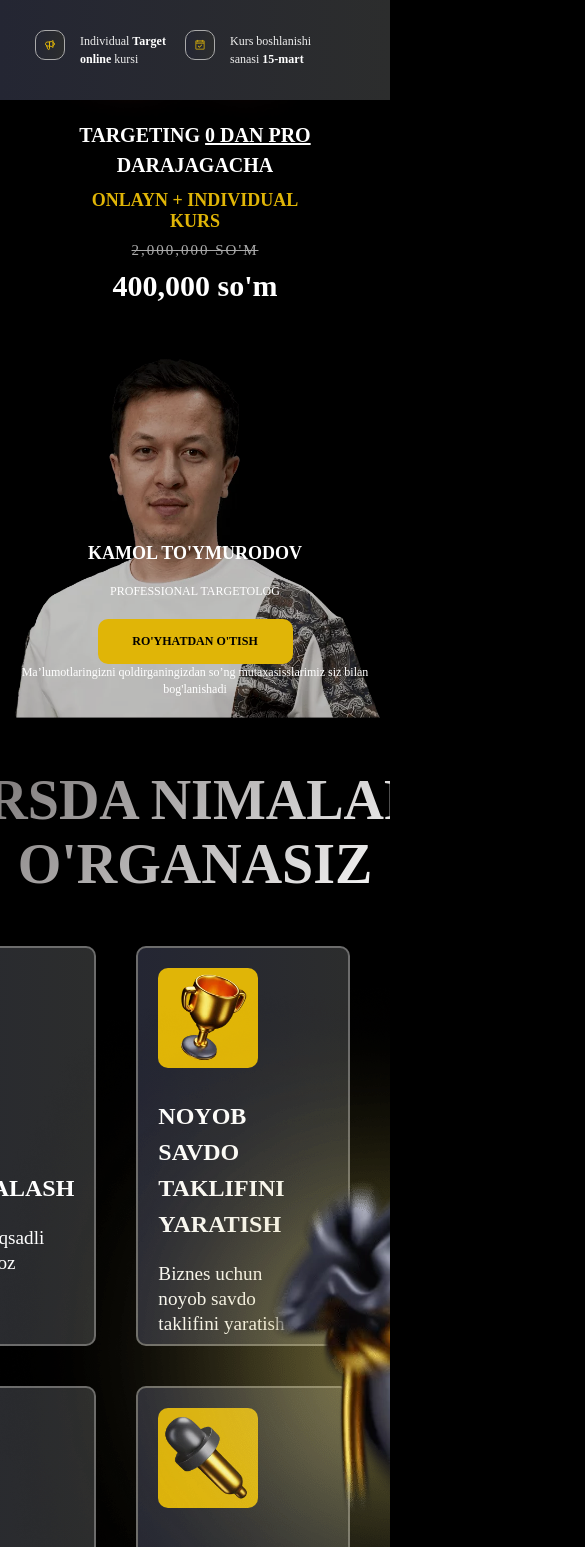
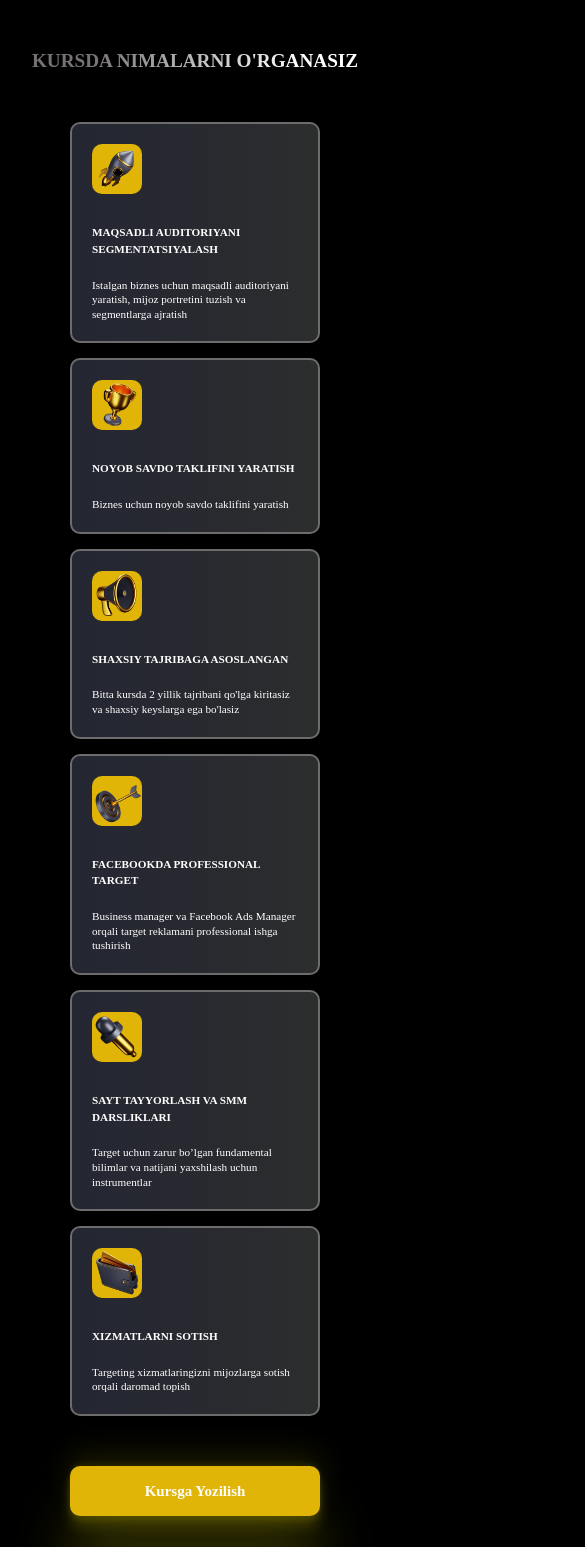
Before and after one commit to nodirbek6903/targetolog, a React (Vite) app: page / in a window 390 px wide. Shown: the top 1547 px of the page, 585 px wide, since content can reach past the window. Built offline with nearby package versions, Linux system fonts and the light colour scheme.

Commit message:
about responsive added

```diff
--- a/src/components/Home/About/About.css
+++ b/src/components/Home/About/About.css
@@ -28,6 +28,7 @@
 .about-card {
   margin: 0 auto;
   max-width: 400px;
+  width: 100%;
   max-height: 400px;
   border: 2px solid #6c6c6c;
   display: flex;
@@ -69,22 +70,22 @@
   width: 90%;
   line-height: 1.3;
 }
-.about-img1{
+.about-img1 {
   position: absolute;
   right: -260px;
   top: 30%;
   z-index: 1;
 }
-.about-img2{
+.about-img2 {
   position: absolute;
   right: -500px;
   top: 15%;
 }
-.about-btns{
+.about-btns {
   margin-top: 50px;
   margin-bottom: 50px;
 }
-.about-btn{
+.about-btn {
   width: 400px;
   height: 80px;
   font-size: 25px;
@@ -98,5 +99,154 @@
   align-items: center;
   justify-content: center;
   margin: 0 auto;
-  box-shadow: rgba( 233, 222, 9, 0.25) 0px 54px 55px, rgba(233, 222, 9, 0.12) 0px -12px 30px, rgba(233, 222, 9, 0.12) 0px 4px 6px, rgba(233, 222, 9, 0.17) 0px 12px 13px, rgba(233, 222, 9, 0.09) 0px -3px 5px;
+  box-shadow: rgba(233, 222, 9, 0.25) 0px 54px 55px,
+    rgba(233, 222, 9, 0.12) 0px -12px 30px, rgba(233, 222, 9, 0.12) 0px 4px 6px,
+    rgba(233, 222, 9, 0.17) 0px 12px 13px, rgba(233, 222, 9, 0.09) 0px -3px 5px;
 }
+
+/* responsive  */
+@media screen and (max-width: 1200px) {
+  .about-title {
+    font-size: 3rem;
+  }
+  .about-cards {
+    grid-template-columns: repeat(2, 1fr);
+  }
+  .about-card {
+    max-width: 350px;
+  }
+  .about-card-img {
+    width: 80px;
+    height: 80px;
+  }
+  .about-card-title {
+    font-size: 1.3rem;
+  }
+  .about-card-desc {
+    font-size: 1.1rem;
+  }
+  .about-img1 {
+    width: 300px;
+    right: -150px;
+  }
+  .about-img2 {
+    width: 600px;
+    right: -300px;
+    top: 20%;
+  }
+}
+
+@media screen and (max-width: 1000px) {
+  .about-title {
+    font-size: 2.5rem;
+  }
+  .about-card {
+    max-width: 320px;
+    max-height: 320px;
+  }
+  .about-card-img {
+    width: 70px;
+    height: 70px;
+  }
+  .about-card-title {
+    font-size: 1.2rem;
+  }
+  .about-btn {
+    width: 350px;
+    height: 70px;
+    font-size: 22px;
+  }
+}
+
+@media screen and (max-width:800px) {
+  .about-title{
+    font-size: 2rem;
+  }
+  .about-card{
+    max-width: 280px;
+  }
+  .about-card-title{
+    font-size: 1rem;
+  }
+  .about-card-desc{
+    font-size: 1rem;
+  }
+  .about-img1{
+    width: 250px;
+    right: -120px;
+    top: 25%;
+  }
+  .about-img2{
+    width: 500px;
+    right: -250px;
+    top: 18%;
+  }
+  .about-btn{
+    width: 300px;
+    height: 60px;
+    font-size: 18px;
+  }
+}
+
+@media screen and (max-width:700px) {
+  .about-img1,.about-img2{
+    display: none;
+  }
+  .about-card{
+    max-width: 250px;
+  }
+  .about-card-title{
+    font-size: 0.9rem;
+  }
+  .about-card-desc{
+    font-size: 0.9rem;
+  }
+}
+@media screen and (max-width:600px) {
+  .about-card-img{
+    width: 60px;
+    height: 60px;
+  }
+  .about-card{
+    max-width: 220px;
+    max-height: 250px;
+  }
+  .about-card-title{
+    font-size: 0.8rem;
+  }
+  .about-card-desc{
+    width: 100%;
+    font-size: 0.7rem;
+  }
+}
+@media screen and (max-width:500px) {
+  .about-cards{
+    gap: 15px;
+  }
+  .about-card{
+    max-width: 180px;
+  }
+  .about-card-title{
+    font-size: 0.7rem;
+  }
+  .about-card-img{
+    width: 50px;
+    height: 50px;
+  }
+}
+@media screen and (max-width:400px) {
+  .about-cards{
+    grid-template-columns: repeat(1,1fr);
+  }
+  .about-title{
+    font-size: 1.2rem;
+  }
+  .about-card{
+    max-width: 250px;
+  }
+  .about-btn{
+    width: 250px;
+    height: 50px;
+    font-size: 15px;
+  }
+}
--- a/src/components/Home/Home.jsx
+++ b/src/components/Home/Home.jsx
@@ -8,12 +8,12 @@ import Tarif from "./Tarif/Tarif";
 const Home = () => {
   return (
     <>
-      <Main />
+      {/* <Main /> */}
       <About />
-      <Service />
-      <Tarif />
-      <HomeCard />
-      <Faq />
+      {/* <Service /> */}
+      {/* <Tarif /> */}
+      {/* <HomeCard /> */}
+      {/* <Faq /> */}
     </>
   );
 };
```
